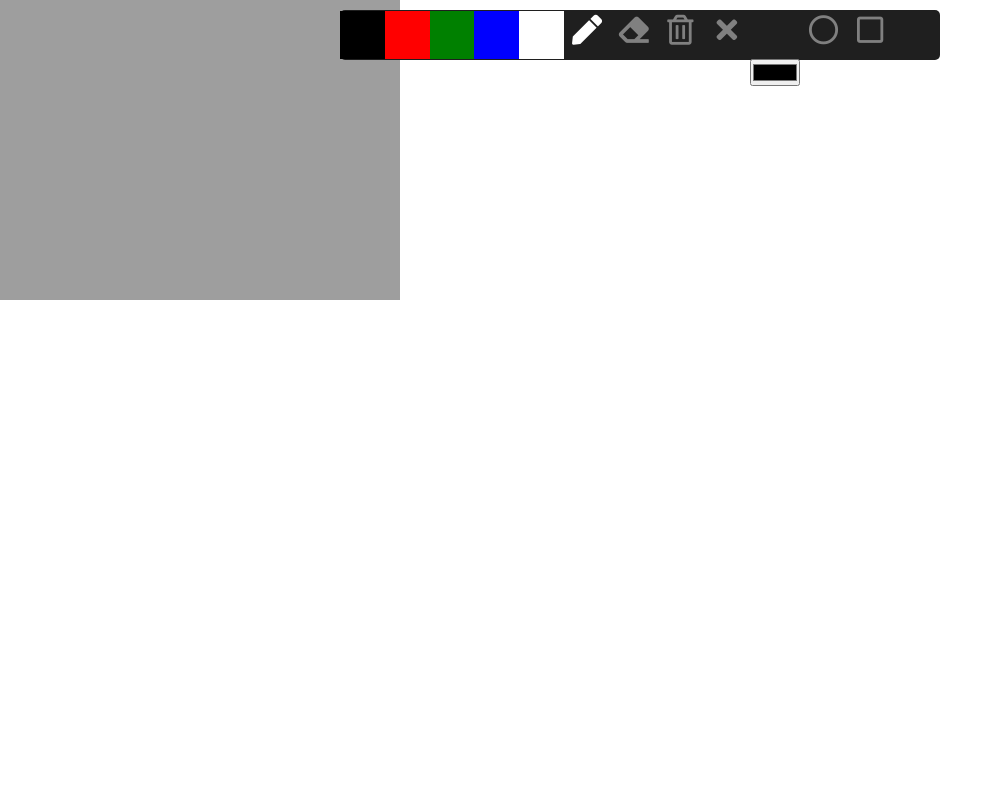
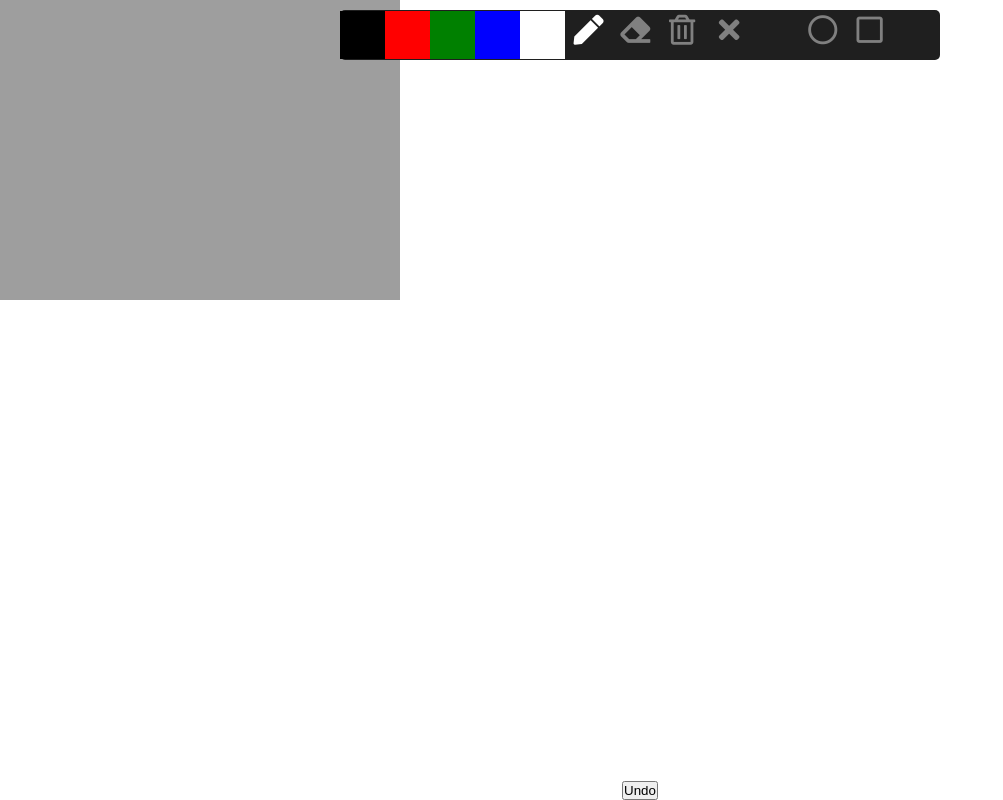
Before and after one commit to ALTDeleted/DEVSNEST-HACK-2, a React (Create React App) app: page / in a window 1280 px wide. Shown: the whole page, without its empty margins (0-1003 px from the left). Built offline with nearby package versions, Linux system fonts and the light colour scheme; some icons are missing; the HTML template or start-up script is replaced by a standard one.

Commit message:
Before save

```diff
--- a/src/Board.jsx
+++ b/src/Board.jsx
@@ -1,7 +1,7 @@
 import React, { useRef, useEffect } from 'react';
 import { drawLine, drawCircle } from "./DrawShapes";
 import Tools from "./Tools"
-
+import Footer from "./Footer"
 
 import io from 'socket.io-client';
 import './Board.css';
@@ -11,6 +11,8 @@ const Board = () => {
   const canvasRef = useRef(null);
   const toolRef = useRef(null);
   const socketRef = useRef();
+  let restore_array=[]
+  let index=-1;
   let drawing = false;
   let draw=drawLine;
 
@@ -38,7 +40,24 @@ const Board = () => {
     const canvas = canvasRef.current;
     const tools = toolRef.current;
     const context = canvas.getContext('2d');
+    //----------------------active icons---------------------
+        let currentActive = document.querySelector(".control")
+    let selected = document.querySelectorAll(".control")
 
+    selected.forEach(select => {
+        select.addEventListener('click',() => {
+            currentActive = select;
+            selected.forEach(select2 => {
+          if(select2!=currentActive || select2.classList.contains('active')
+          ){
+            select2.classList.remove('active')
+          }
+          else{
+            select2.classList.add('active')
+          }
+        })
+    })
+    })
     // -----------------add event listeners to our canvas ----------------------
 
     const onMouseDown = (e) => {
@@ -59,6 +78,8 @@ const Board = () => {
       if (!drawing) { return; }
       drawing = false;
       draw(canvas,context, currentColor.x, currentColor.y, e.clientX || e.touches[0].clientX, e.clientY || e.touches[0].clientY, currentColor.color, true);
+      restore_array.push(context.getImageData(0,0, canvas.width, canvas.height));
+      index+=1;
       saveToLocal();
     };
 
@@ -86,9 +107,8 @@ const Board = () => {
 
     window.addEventListener('resize', onResize, false);
     onResize()
+
   },[])
-
-
 
 
   useEffect(() => {
@@ -99,6 +119,19 @@ const Board = () => {
     const context = canvas.getContext('2d');
 
 
+     const undoButton=document.querySelector('.button');
+
+     undoButton.addEventListener('click', undo)
+    //-------------------------undo-------------------------------
+    function undo(){
+      if(index>=0)
+      {
+        index-=1;
+        restore_array.pop();
+        context.putImageData(restore_array[index], 0, 0)
+      }
+    }
+
     //--------------------socket ready---------------------------------------
     // let socket = io.connect("http//localhost:8080");
     // socket.on("drawing", (data) => {
@@ -108,7 +141,7 @@ const Board = () => {
     //   }
     //   img.src = data;
     // })
-    // ----------------------- Colors --------------------------------------------------
+    // ----------------------- Colors -----------------------------------------
 
     const colors = document.getElementsByClassName('color');
 
@@ -128,6 +161,7 @@ const Board = () => {
     const deleteData = document.querySelector(".delete")
       deleteData.addEventListener('click', (e)=>{
         context.clearRect(0, 0, canvas.width, canvas.height)
+        restore_array=[];
         localStorage.clear();
       }
       , false);
@@ -136,6 +170,7 @@ const Board = () => {
     const clearData = document.querySelector(".clear")
     clearData.addEventListener('click', (e)=>{
       context.clearRect(0, 0, canvas.width, canvas.height)
+      restore_array=[];
     })
 
 
@@ -167,6 +202,11 @@ const Board = () => {
       console.log(colorPicker)
 
     },false)
+
+
+//     ("#save-canvas").addEventListener("click",function(){
+//   saveCanvas(canvas, "sketch", "png");
+// });
 
     //----------- limit the number of events per second -----------------------
 
@@ -211,6 +251,7 @@ const Board = () => {
     <div>
       <canvas ref={canvasRef} className="whiteboard" />
       <Tools ref={toolRef}/>
+      <Footer/>
     </div>
   );
 };
--- /dev/null
+++ b/src/Footer.css
@@ -0,0 +1,10 @@
+.footer{
+  display: flex;
+  width:100%;
+  height:20px;
+  align-items: center;
+  justify-content: center;
+  position: absolute;
+  bottom: 0;
+  background-color: white;
+}
--- /dev/null
+++ b/src/Footer.jsx
@@ -0,0 +1,14 @@
+import React, { useRef, useEffect } from 'react';
+import './Footer.css';
+
+
+const Footer = () => {
+
+return(
+<div className="footer">
+<button onclick="undo()" type="button" class="button">Undo</button>
+</div>
+);
+}
+
+export default Footer;
--- a/src/Tools.css
+++ b/src/Tools.css
@@ -2,6 +2,7 @@
   margin:0;
   padding:0;
   box-sizing:border-box;
+
 }
 #toolBar{
   display:flex;
@@ -13,6 +14,7 @@
   left:50%;
   top:10px;
   transform: translate(-50%,0);
+
 }
 
 .tool{
@@ -32,11 +34,11 @@
 
 /*   For color Picker */
 
-.tool:nth-child(3){
+.tool:nth-child(10){
   position:relative;
 }
 
-.tool:nth-child(3) label input,.tool:nth-child(3) label i{
+.tool:nth-child(10) label input,.tool:nth-child(10) label i{
 /*   color:red; */
   width:30px;
   height:30px;
@@ -47,8 +49,8 @@
   cursor:pointer;
 }
 
-.tool:nth-child(all) label input{
-  z-index:-1;
+.tool:nth-child(10) label input{
+  z-index:-100;
   opacity:0;
 }
 
--- a/src/Tools.jsx
+++ b/src/Tools.jsx
@@ -1,7 +1,9 @@
 import React, { useRef, useEffect } from 'react';
 import "./Tools.css"
 
+
 function Tools() {
+
 
   return (<>
     <link href="https://pro.fontawesome.com/releases/v5.10.0/css/all.css" rel="stylesheet" />
@@ -13,34 +15,35 @@ function Tools() {
       <div className="color blue tool" />
       <div className="color white tool" />
 
-      <div className="tool active" title="Pencil">
+      <div className="tool active control" title="Pencil">
         <i className="fas fa-pen pencil" aria-hidden="true"></i>
       </div>
-      <div className="tool eraser" title="Eraser">
+      <div className="tool eraser control" title="Eraser">
         <i class="fa fa-eraser" aria-hidden="true"></i>
       </div>
 
-    <div className="tool delete" title="Delete">
+    <div className="tool delete control" title="Delete">
         <i className="far fa-trash-alt " aria-hidden="true"></i>
     </div>
-      <div className="tool clear" title="Clear">
+      <div className="tool clear control" title="Clear">
           <i class="fa fa-times" aria-hidden="true"></i>
       </div>
-      <div className="tool" title="Pallete">
+      <div className="tool control" title="Pallete">
         <label><i className="far fa-palette pallete" aria-hidden="true"></i>
-          <input type="color" name="" id="colorPicker" />
+          <input type="color control" name="" id="colorPicker" />
         </label>
       </div>
 
-      <div className="tool" title="Circle">
+      <div className="tool control" title="Circle">
         <i className="far fa-circle circle" aria-hidden="true"></i>
       </div>
-      <div className="tool" title="Square">
+      <div className="tool control" title="Square">
         <i className="far fa-square square" aria-hidden="true"></i>
       </div>
-      <div className="tool" title="Triangle">
+      <div className="tool control" title="Triangle">
         <i className="far fa-triangle triangle"  aria-hidden="true"></i>
       </div>
+
 
     </div>
   </>
@@ -48,4 +51,5 @@ function Tools() {
 }
 
 
+
 export default Tools;
--- a/src/index.css
+++ b/src/index.css
@@ -5,6 +5,7 @@ body {
     sans-serif;
   -webkit-font-smoothing: antialiased;
   -moz-osx-font-smoothing: grayscale;
+
 }
 
 code {
```
